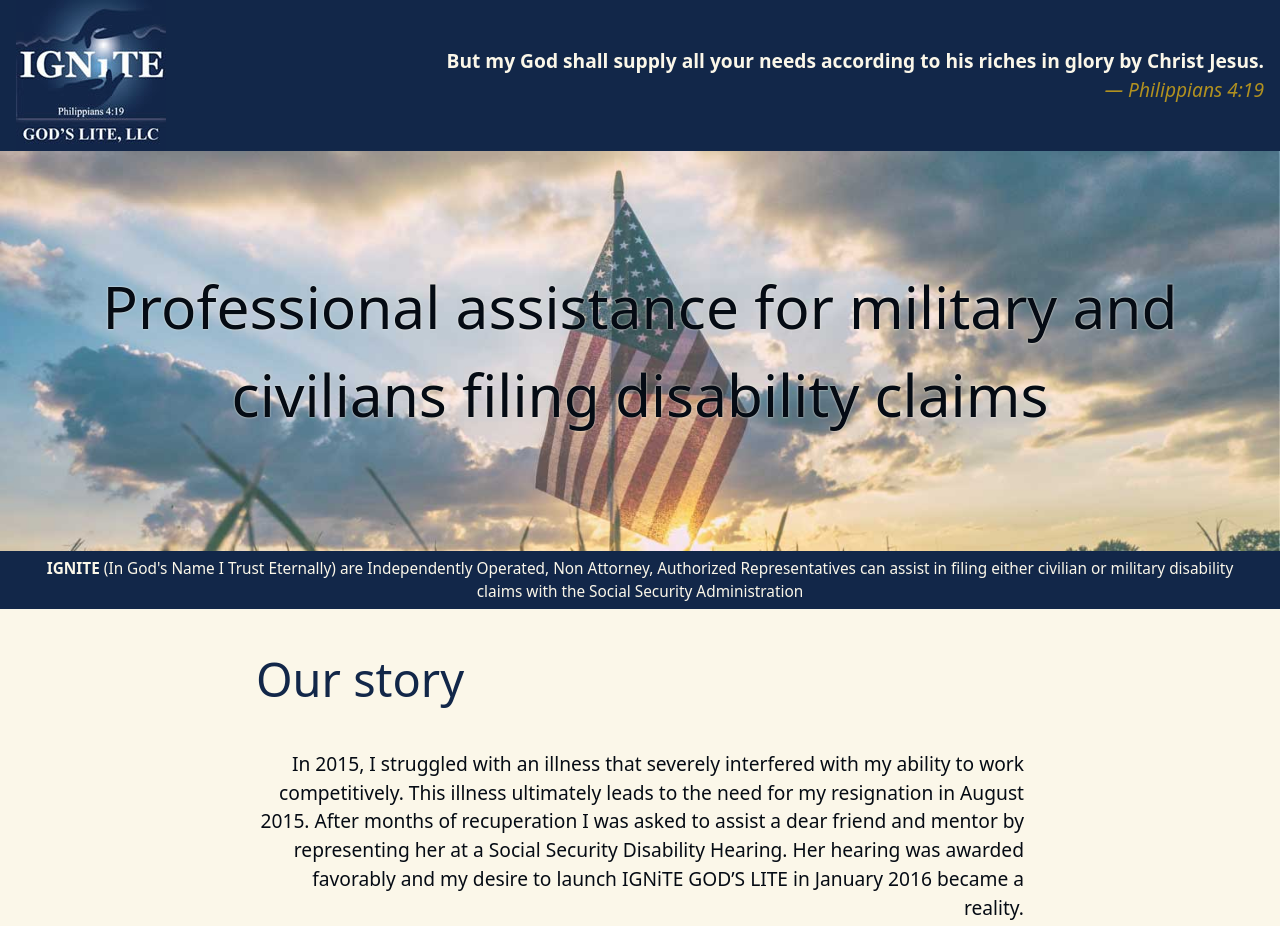
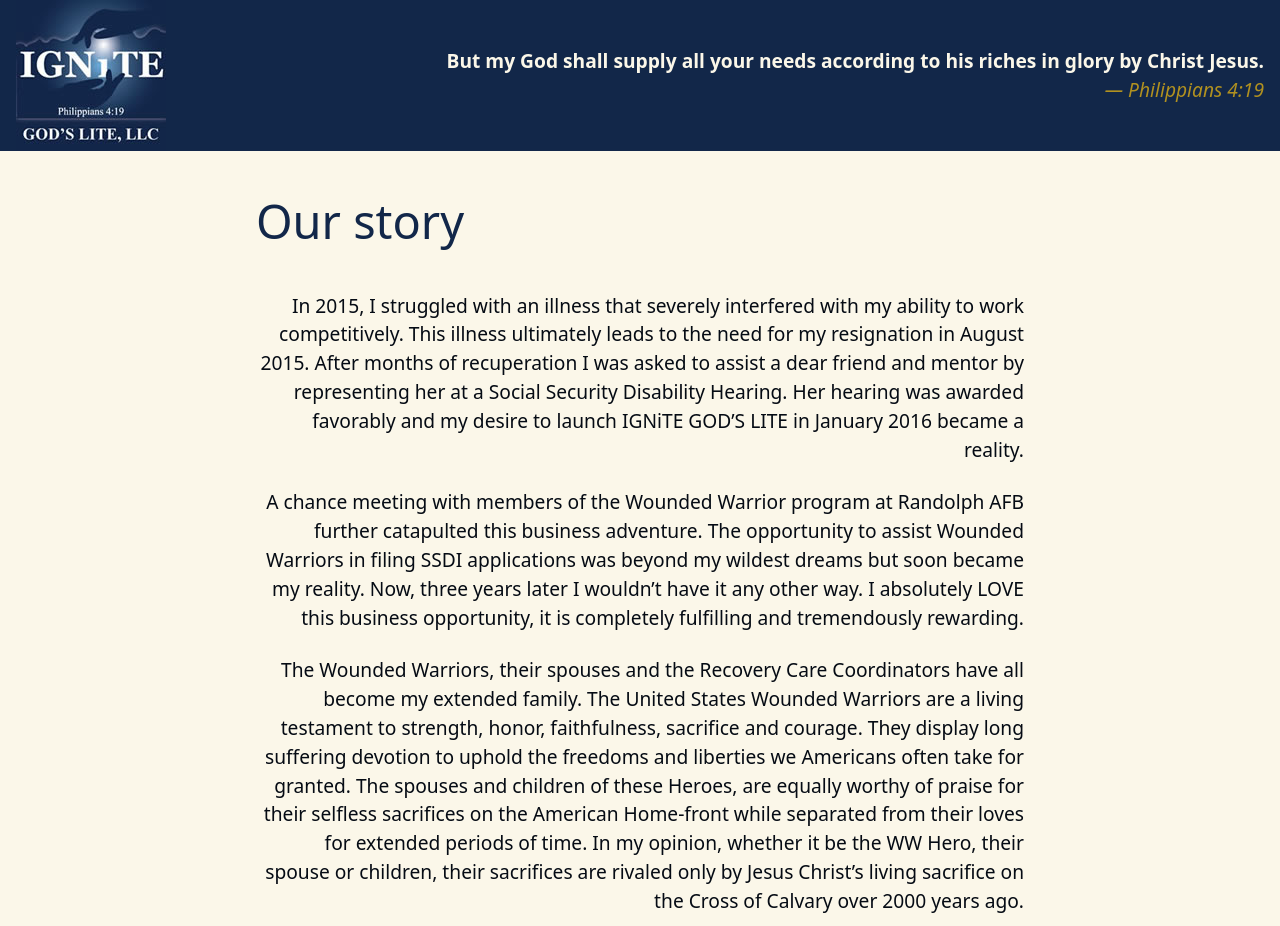
Before and after one commit to joshsurber/ignite-gods-lite.com, an Eleventy site: page about.md in a window 1280 px wide. Shown: the top 926 px of the page. Built offline with nearby package versions, Linux system fonts and the light colour scheme; Eleventy itself is replaced by a stand-in of ours; files that its build step writes are made by us from their sources.

Commit message:
Create layout for homepage with hero section

```diff
--- a/_includes/base.html
+++ b/_includes/base.html
@@ -37,19 +37,7 @@
       </blockquote>
     </header>
 
-    <div class="hero">
-      <p class="major | center">
-        Professional assistance for military and civilians filing disability
-        claims
-      </p>
-      <p class="minor | brandbg white">
-        <strong>IGNITE</strong> (In God's Name I Trust Eternally) are
-        Independently Operated, Non Attorney, Authorized Representatives can
-        assist in filing either civilian or military disability claims with the
-        Social Security Administration
-      </p>
-    </div>
-    <main class="container">{{content}}</main>
+    {{content}}
 
     <footer class="footer | even-columns white brandbg" style="">
       <blockquote class="bible | full-grid">
--- a/_includes/page.html
+++ b/_includes/page.html
@@ -2,6 +2,7 @@
 layout: base
 ---
 
-<h2>{{title}}</h2>
-
-<div class="flow">{{content}}</div>
+<main class="container">
+  <h2>{{title}}</h2>
+  <div class="flow">{{content}}</div>
+</main>
--- a/style.css
+++ b/style.css
@@ -1,4 +1,5 @@
 /* RESET {*/
+
 *,
 *::before,
 *::after {
@@ -35,6 +36,7 @@ img {
 
 /*}*/
 /* BASE STYLES {*/
+
 :root {
   --hsl-hs: 218 60%;
   --hsl-l: 18%;
```
Also changed, not shown: _includes/home.html (added, +17 -0 lines), index.md (+17 -17 lines).
